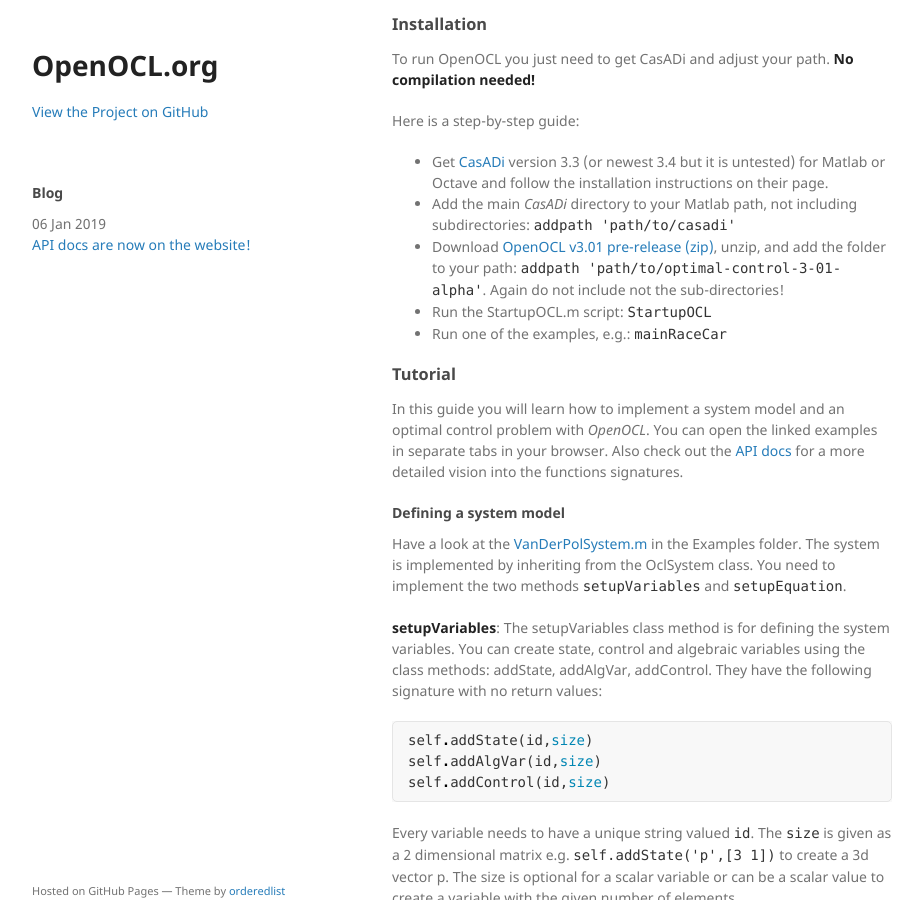
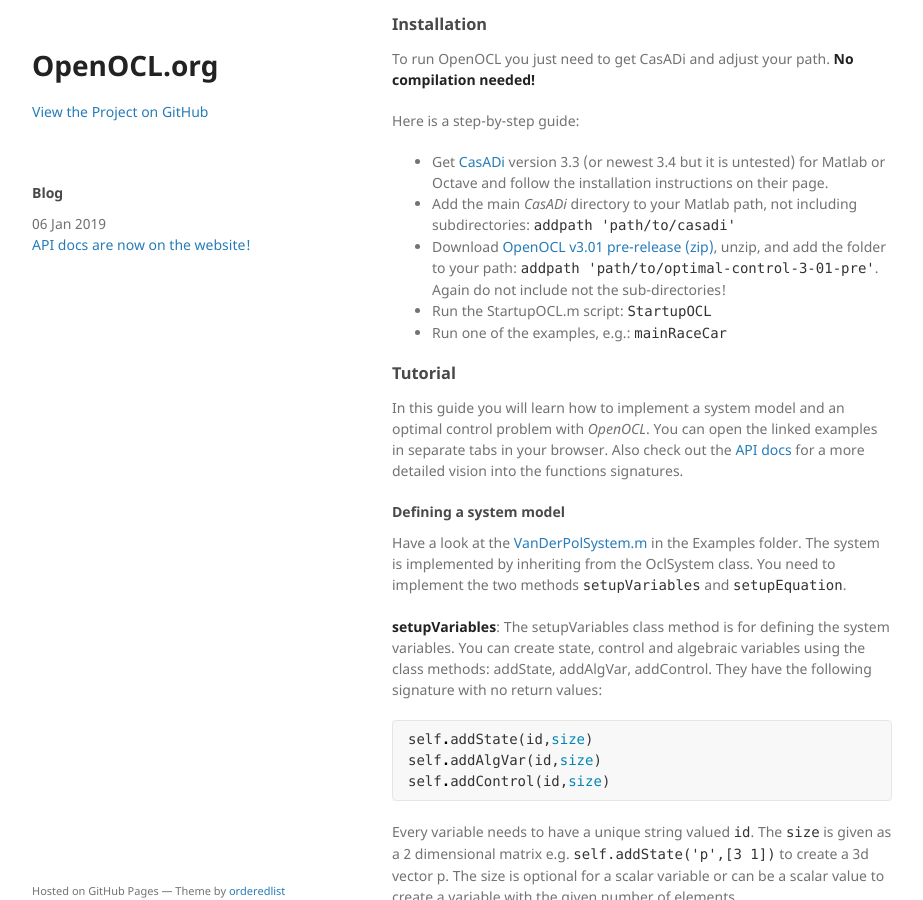
Before and after one commit to OpenOCL/openocl.github.io, a Jekyll site: the page built from get-started.md, in a window 1280 px wide and 900 px high, scrolled down 439 px. Shown: the whole window, without its empty margins (178-1101 px from the left). Built offline with Jekyll 4.4.1, drawn with Linux system fonts in a browser that asks for light colours; our own code applies the rules of GitHub Pages for plain Markdown files.

Commit message:
Update get-started.md

```diff
--- a/get-started.md
+++ b/get-started.md
@@ -18,7 +18,7 @@
 
 * Get [CasADi](http://casadi.org) version 3.3 (or newest 3.4 but it is untested) for Matlab or Octave and follow the installation instructions on their page.
 * Add the main *CasADi* directory to your Matlab path, not including subdirectories: `addpath 'path/to/casadi'`
-* Download [OpenOCL v3.01 pre-release (zip)](https://github.com/JonasKoenemann/optimal-control/archive/v3-01-pre.zip), unzip, and add the folder to your path: `addpath 'path/to/optimal-control-3-01-alpha'`. Again do not include not the sub-directories!
+* Download [OpenOCL v3.01 pre-release (zip)](https://github.com/JonasKoenemann/optimal-control/archive/v3-01-pre.zip), unzip, and add the folder to your path: `addpath 'path/to/optimal-control-3-01-pre'`. Again do not include not the sub-directories!
 * Run the StartupOCL.m script: `StartupOCL`
 * Run one of the examples, e.g.: `mainRaceCar`
 
```
